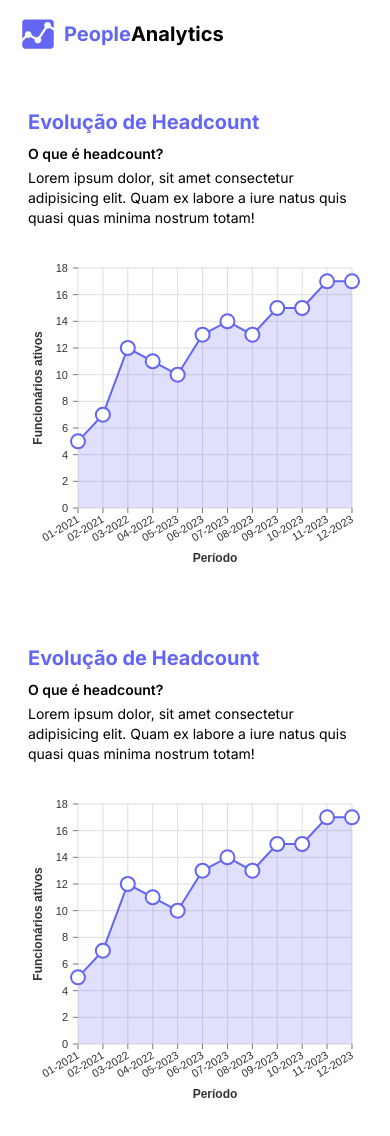
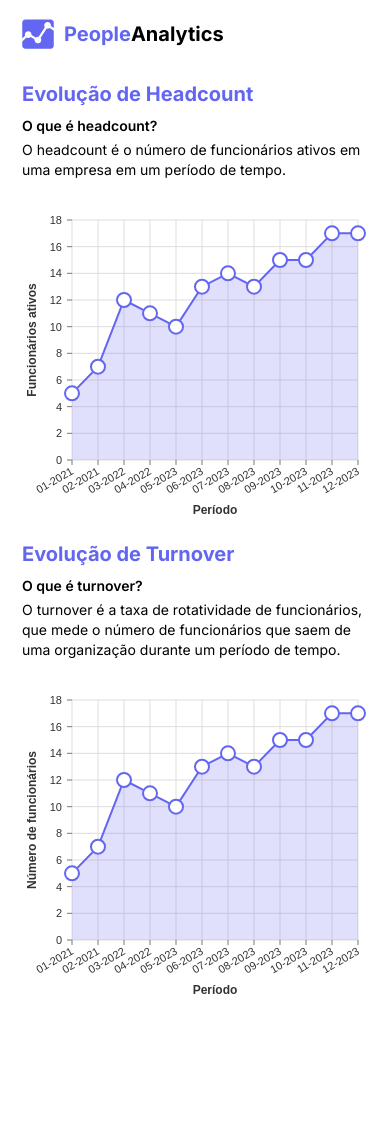
Before and after one commit to turevel/people-analytics, a React (Vite) app in the folder frontend/: page /analytics in a window 390 px wide. Shown: the top 1136 px of the page. After the commit the page ends 1040 px from the top, so only its background shows below. Built offline with nearby package versions, Linux system fonts and the light colour scheme.

Commit message:
feat: add description and fix some styles

```diff
--- a/frontend/src/components/Stats/Headcount.tsx
+++ b/frontend/src/components/Stats/Headcount.tsx
@@ -3,9 +3,6 @@ import LineChart from './LineChart';
 const data = [
 	{
 		id: 1,
-		label: 'Lucas',
-		color: '#1e90ff',
-		hidden: false,
 		data: [
 			{ x: '01-2021', y: 5 },
 			{ x: '02-2021', y: 7 },
@@ -25,15 +22,15 @@ const data = [
 
 function Headcount() {
 	return (
-		<div className="w-full max-w-xl rounded-lg bg-white p-7 md:shadow">
+		<div className="w-full max-w-xl bg-white px-[22px] sm:p-7 md:rounded-lg md:shadow">
 			<header className="mb-5 space-y-1 text-sm">
 				<h2 className="mb-2 text-xl font-bold text-indigo-500">
           Evolução de Headcount
 				</h2>
 				<h4 className="font-semibold">O que é headcount?</h4>
 				<p>
-          Lorem ipsum dolor, sit amet consectetur adipisicing elit. Quam ex
-          labore a iure natus quis quasi quas minima nostrum totam!
+          O headcount é o número de funcionários ativos em uma empresa em um
+          período de tempo.
 				</p>
 			</header>
 
--- a/frontend/src/components/Stats/Turnover.tsx
+++ b/frontend/src/components/Stats/Turnover.tsx
@@ -3,9 +3,6 @@ import LineChart from './LineChart';
 const data = [
 	{
 		id: 1,
-		label: 'Lucas',
-		color: '#1e90ff',
-		hidden: false,
 		data: [
 			{ x: '01-2021', y: 5 },
 			{ x: '02-2021', y: 7 },
@@ -25,22 +22,23 @@ const data = [
 
 function Turnover() {
 	return (
-		<div className="w-full max-w-xl rounded-lg bg-white p-7 md:shadow">
+		<div className="w-full max-w-xl bg-white px-[22px] sm:p-7 md:rounded-lg md:shadow">
 			<header className="mb-5 space-y-1 text-sm">
 				<h2 className="mb-2 text-xl font-bold text-indigo-500">
-          Evolução de Headcount
+          Evolução de Turnover
 				</h2>
-				<h4 className="font-semibold">O que é headcount?</h4>
+				<h4 className="font-semibold">O que é turnover?</h4>
 				<p>
-          Lorem ipsum dolor, sit amet consectetur adipisicing elit. Quam ex
-          labore a iure natus quis quasi quas minima nostrum totam!
+          O turnover é a taxa de rotatividade de funcionários, que mede o número
+          de funcionários que saem de uma organização durante um período de
+          tempo.
 				</p>
 			</header>
 
 			<LineChart
 				data={data}
 				axisBottomLabel="Período"
-				axisLeftLabel="Funcionários ativos"
+				axisLeftLabel="Número de funcionários"
 			/>
 		</div>
 	);
```
